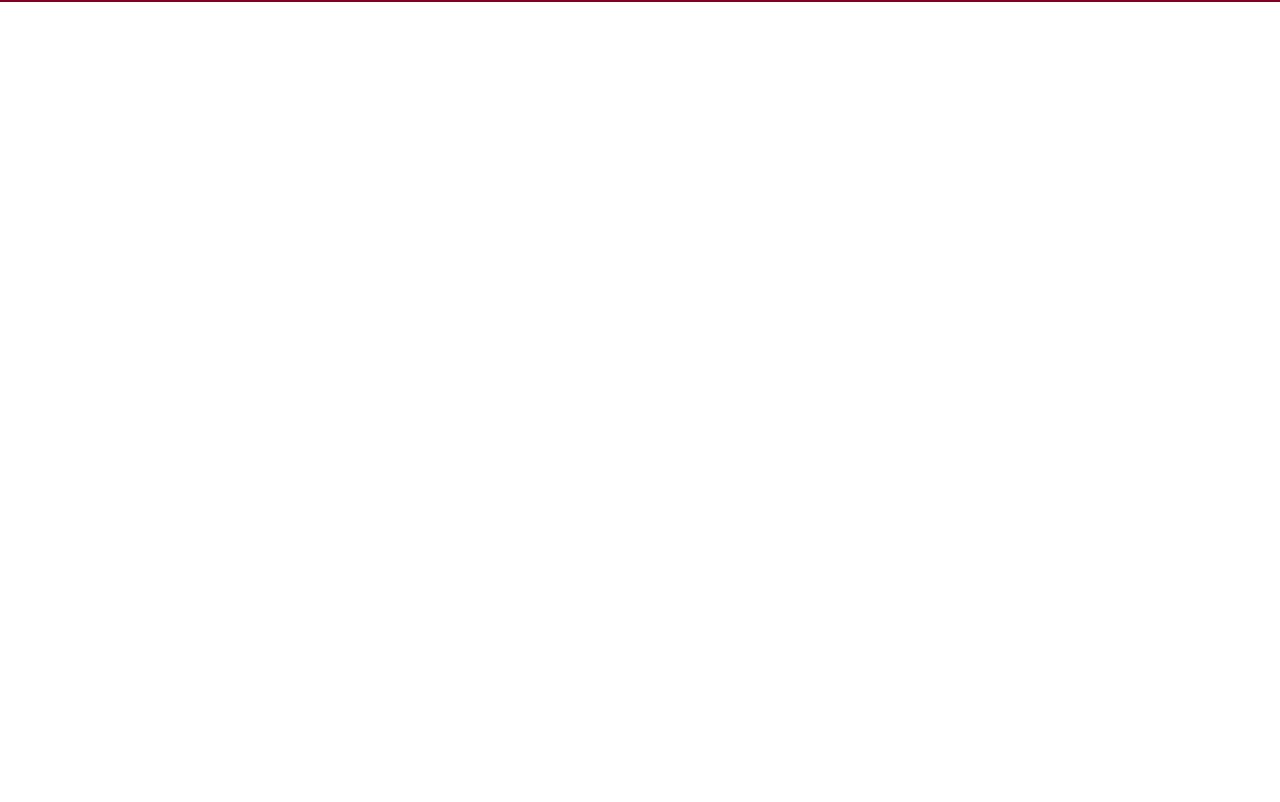
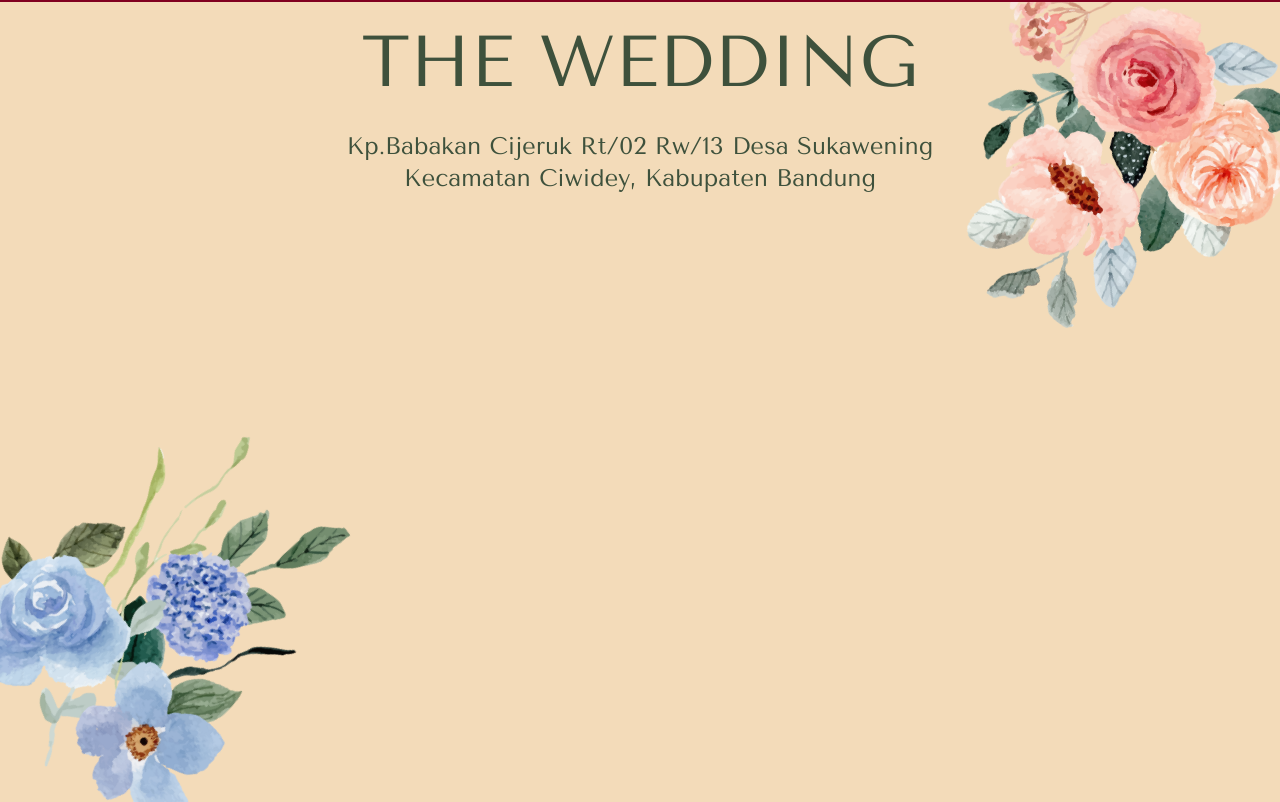
Before and after one commit to yokijatip/Wedding-Invitation-Beige, a Vue app: page / in a window 1280 px wide. Shown: the part 798-1600 px from the top of the page. Before the commit the page ends 800 px from the top, so only its background shows below. Built offline with nearby package versions, Linux system fonts and the light colour scheme.

Commit message:
Success add A Flower

```diff
--- a/src/App.vue
+++ b/src/App.vue
@@ -1,11 +1,12 @@
 <script setup>
-import HelloWorld from "./components/HelloWorld.vue";
 import HeroSection from "./components/HeroSection.vue";
+import LocationSection from "./components/LocationSection.vue";
 </script>
 
 <template>
   <!-- <HelloWorld msg="Vite + Vue" /> -->
   <HeroSection />
+  <LocationSection />
 </template>
 
 <style scoped></style>
--- a/src/components/HelloWorld.vue
+++ /dev/null
@@ -1,43 +0,0 @@
-<script setup>
-import { ref } from 'vue'
-
-defineProps({
-  msg: String,
-})
-
-const count = ref(0)
-</script>
-
-<template>
-  <h1>{{ msg }}</h1>
-
-  <div class="card">
-    <button type="button" @click="count++">count is {{ count }}</button>
-    <p>
-      Edit
-      <code>components/HelloWorld.vue</code> to test HMR
-    </p>
-  </div>
-
-  <p>
-    Check out
-    <a href="https://vuejs.org/guide/quick-start.html#local" target="_blank"
-      >create-vue</a
-    >, the official Vue + Vite starter
-  </p>
-  <p>
-    Learn more about IDE Support for Vue in the
-    <a
-      href="https://vuejs.org/guide/scaling-up/tooling.html#ide-support"
-      target="_blank"
-      >Vue Docs Scaling up Guide</a
-    >.
-  </p>
-  <p class="read-the-docs">Click on the Vite and Vue logos to learn more</p>
-</template>
-
-<style scoped>
-.read-the-docs {
-  color: #888;
-}
-</style>
--- /dev/null
+++ b/src/components/LocationSection.vue
@@ -0,0 +1,48 @@
+<template>
+  <div class="bg-beige min-h-screen overflow-hidden relative">
+    <!-- Image Corner Left Bottom -->
+    <div
+      class="absolute bottom-0 left-0 w-1/2 md:w-1/4 max-w-xs z-10 rotate-45"
+    >
+      <img :src="imageFlower1" alt="flower" class="w-full h-auto" />
+    </div>
+
+    <!-- Image Corner Right Top -->
+    <div class="absolute top-0 right-0 w-1/3 md:w-1/4 max-w-xs z-10 rotate-200">
+      <img :src="imageFlower2" alt="flower" class="w-full h-auto" />
+    </div>
+
+    <Content>
+      <section class="">
+        <div class="flex flex-col items-center md:py-6 py-28">
+          <!-- Title Start -->
+          <h1 class="font-tenor text-4xl md:text-7xl text-dark-green">
+            THE WEDDING
+          </h1>
+          <!-- Title End -->
+
+          <!-- Description Start -->
+          <p
+            class="text-center font-tenor text-md md:text-2xl px-6 mt-8 md:w-2xl text-dark-green"
+          >
+            Kp.Babakan Cijeruk Rt/02 Rw/13 Desa Sukawening Kecamatan Ciwidey,
+            Kabupaten Bandung
+          </p>
+          <!-- Description End -->
+
+          <!-- Google Maps Start -->
+          <!-- Google Maps End -->
+        </div>
+      </section>
+    </Content>
+  </div>
+</template>
+
+<script setup>
+import Content from "/layout/Content.vue";
+
+let imageFlower1 = "/src/assets/location_flowe_1.png";
+let imageFlower2 = "/src/assets/location_flowe_2.png";
+</script>
+
+<style></style>
--- a/src/style.css
+++ b/src/style.css
@@ -13,12 +13,21 @@
   src: url("./assets/fonts/TenorSans-Regular.ttf");
 }
 
+@import url("https://fonts.googleapis.com/css2?family=Cormorant+Garamond:ital,wght@0,300..700;1,300..700&display=swap");
+
+@font-face {
+  font-family: "CormorantGaramond";
+  src: url("https://fonts.googleapis.com/css2?family=Cormorant+Garamond:ital,wght@0,300..700;1,300..700&display=swap");
+}
+
 @import "tailwindcss";
 
 @theme {
   --color-maroon: #800020;
   --color-beige: #f3dbb9;
+  --color-dark-green: #3e513c;
   --font-pinyon: PinyonScript, "serif";
   --font-cinzel: Cinzel, "serif";
   --font-tenor: TenorSans, "sans-serif";
+  --font-cormorant: CormorantGaramond;
 }
```
Also changed, not shown: src/assets/location_flowe_1.png (added), src/assets/location_flowe_2.png (added).
